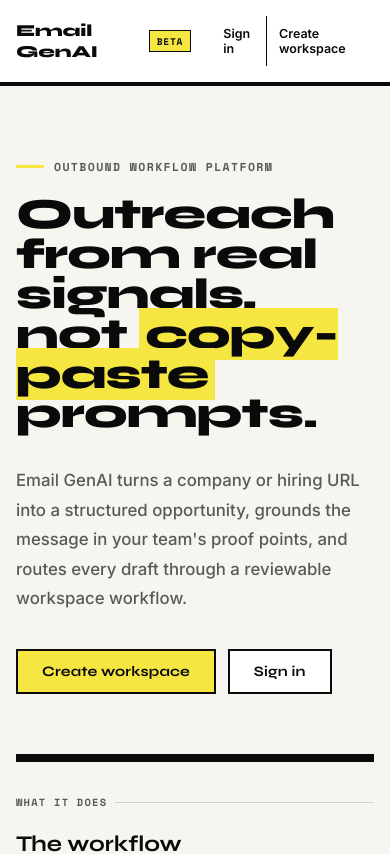
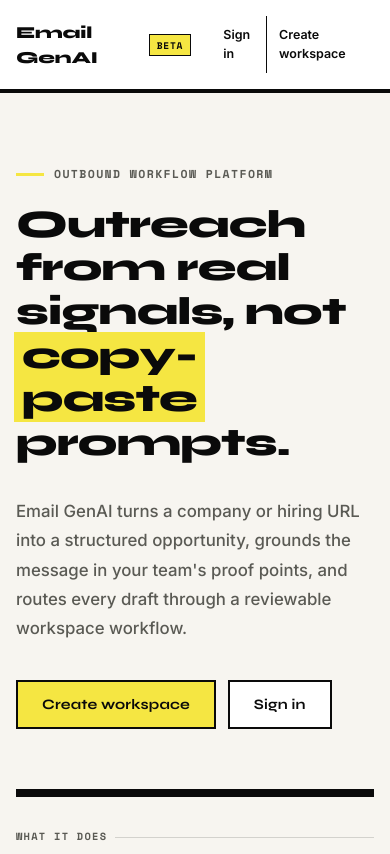
Before and after one commit to swap-mitra/email-gen, a Next.js app: page / in a window 390 px wide. Shown: the top 854 px of the page. Built offline with nearby package versions, Linux system fonts and the light colour scheme; no server answers.

Commit message:
fix(ui): correct font line-height collisions

```diff
--- a/src/app/globals.css
+++ b/src/app/globals.css
@@ -40,6 +40,7 @@
 body {
   min-height: 100vh;
   background: var(--ground);
+  line-height: 1.5;
 }
 
 a {
@@ -53,14 +54,14 @@
 .t-display {
   font-family: var(--font-display);
   font-weight: 800;
-  line-height: 0.93;
+  line-height: 1.08;
   letter-spacing: -0.02em;
 }
 
 .t-heading {
   font-family: var(--font-display);
   font-weight: 700;
-  line-height: 1.1;
+  line-height: 1.2;
   letter-spacing: -0.01em;
 }
 
@@ -244,7 +245,8 @@
 }
 
 .hero-headline {
-  font-size: clamp(3.5rem, 8vw, 7.5rem);
+  font-size: clamp(2.8rem, 8vw, 7.5rem);
+  line-height: 1.1;
   max-width: 14ch;
   margin-bottom: 32px;
 }
@@ -252,7 +254,11 @@
 .hero-headline em {
   font-style: normal;
   background: var(--yellow);
-  padding: 0 6px;
+  /* Render a complete box on every wrapped line */
+  -webkit-box-decoration-break: clone;
+  box-decoration-break: clone;
+  padding: 0 8px;
+  margin: 0 -2px;
 }
 
 .hero-body {
@@ -383,6 +389,7 @@
   font-size: 1.6rem;
   font-weight: 800;
   letter-spacing: -0.02em;
+  line-height: 1.2;
 }
 
 .ws-bar-name p {
@@ -665,6 +672,7 @@
   }
 
   .hero-headline {
-    font-size: clamp(2.6rem, 11vw, 4rem);
+    font-size: clamp(2rem, 10vw, 3.2rem);
+    line-height: 1.12;
   }
 }
```
